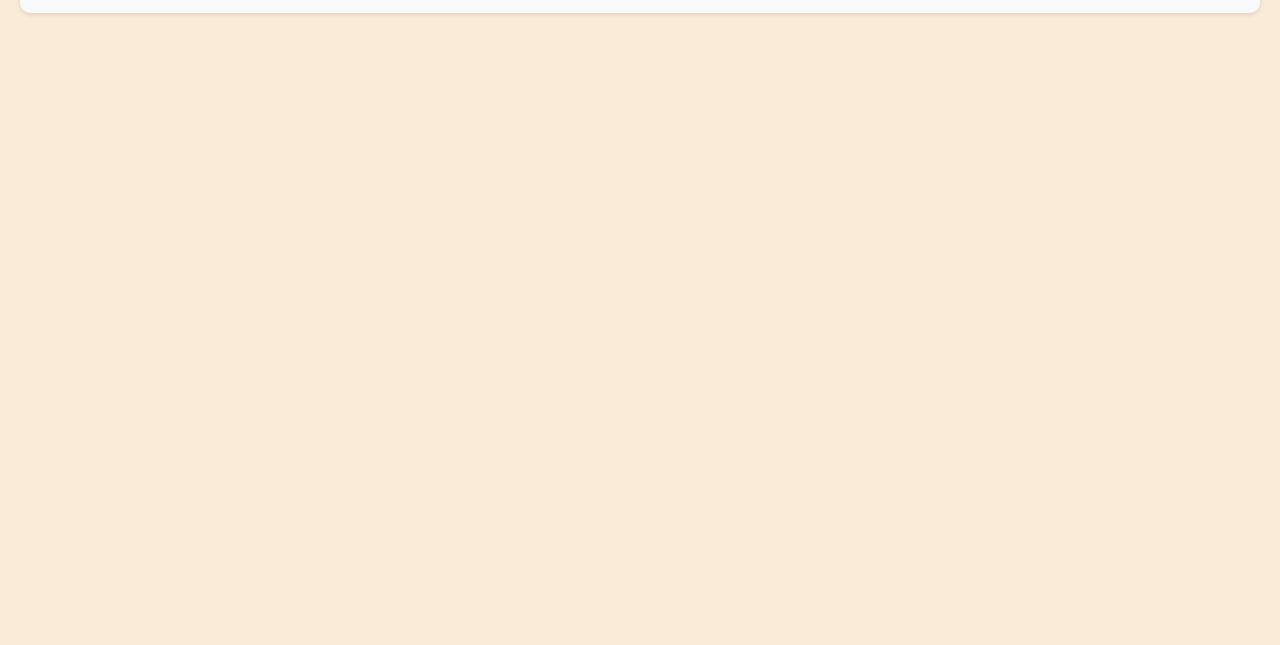
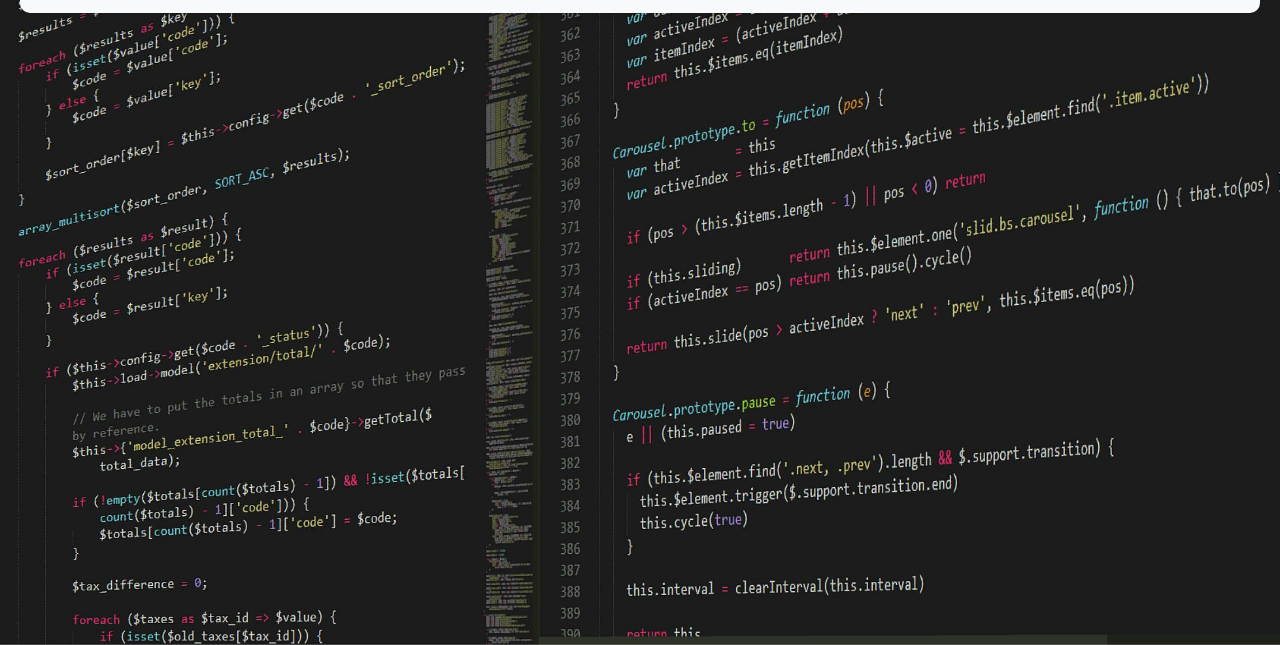
Before and after one commit to nimod7890/final-project, a plain HTML site: page components/header/header.html in a window 1280 px wide. Shown: the part 155-800 px from the top of the page. Drawn offline with Linux system fonts and the light colour scheme.

Commit message:
design: 배경 이미지 변경

```diff
--- a/styles/global.css
+++ b/styles/global.css
@@ -87,5 +87,10 @@ body {
   display: flex;
   flex-direction: column;
   padding: 0 20px;
-  background-color: antiquewhite;
+
+  background-image: url("/assets/bg-image.jpg");
+  background-size: cover;
+  background-attachment: fixed;
+  background-position: center center;
+  background-repeat: no-repeat;
 }
```
Also changed, not shown: assets/bg-image.jpg (added).
